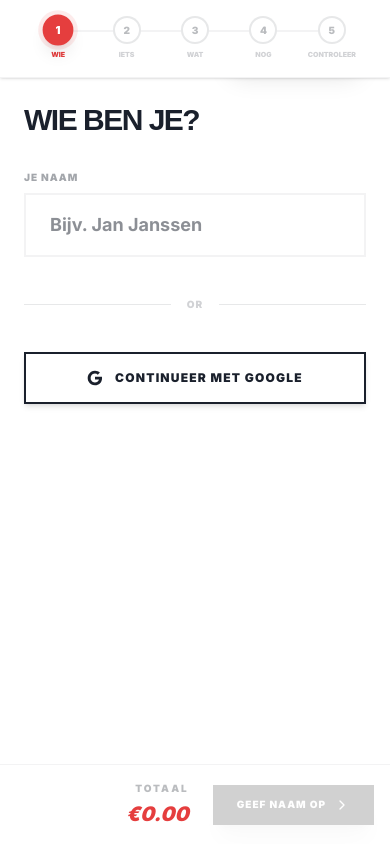
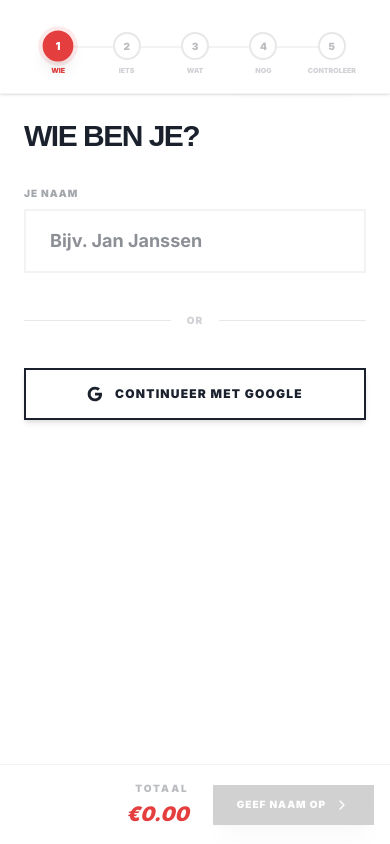
Before and after one commit to maximetdoucet-glitch/Cafeteria-De-Fest, a Next.js app: page /order in a window 390 px wide. Built offline with nearby package versions, Linux system fonts and the light colour scheme.

Commit message:
fix: implement rigid CSS Grid shell for mobile ordering page to pin header and footer

```diff
--- a/src/app/order/page.tsx
+++ b/src/app/order/page.tsx
@@ -39,7 +39,7 @@ export default function OrderPage() {
   };
 
   return (
-    <div className="w-full h-screen h-[100dvh] bg-white flex flex-col md:flex-row relative overflow-hidden">
+    <div className="w-full h-screen h-[100dvh] bg-white flex flex-col md:flex-row relative overflow-hidden overscroll-none">
       {/* Cancel / Close Button */}
       {step !== 'success' && (
         <button
@@ -94,10 +94,10 @@ export default function OrderPage() {
         </div>
       </div>
 
-      {/* Main Content Area */}
-      <div className="flex-1 flex flex-col bg-white relative overflow-hidden">
+      {/* Main Content Area - Grid restricted height on mobile */}
+      <div className="flex-1 flex flex-col md:block md:relative grid grid-rows-[auto_1fr_auto] h-full overflow-hidden">
         {/* Mobile Progress Bar - Only visible on mobile */}
-        <div className="md:hidden sticky top-0 z-50 flex items-center justify-between px-6 py-4 bg-white border-b border-brand-charcoal/5 shrink-0 shadow-sm">
+        <div className="md:hidden flex items-center justify-between px-6 pb-4 pt-8 bg-white border-b border-brand-charcoal/5 shrink-0 shadow-sm z-50">
           {steps.map((s, idx) => (
             <div key={s.id} className="flex flex-col items-center gap-1.5 flex-1 relative">
               {/* Connector Line */}
@@ -356,7 +356,7 @@ export default function OrderPage() {
         </div>
 
         {/* Bottom Nav */}
-        <div className={`shrink-0 p-4 md:p-8 border-t border-brand-charcoal/5 bg-white z-40 transition-transform ${step === 'success' ? 'hidden' : ''}`}>
+        <div className={`shrink-0 p-4 md:p-8 border-t border-brand-charcoal/5 bg-white z-50 transition-transform pb-[calc(1rem+env(safe-area-inset-bottom))] md:pb-8 ${step === 'success' ? 'hidden' : ''}`}>
           <div className="flex justify-between items-center max-w-5xl mx-auto">
             <div className="flex items-center space-x-4">
               {currentStepIndex > 0 && step !== 'success' && (
```
